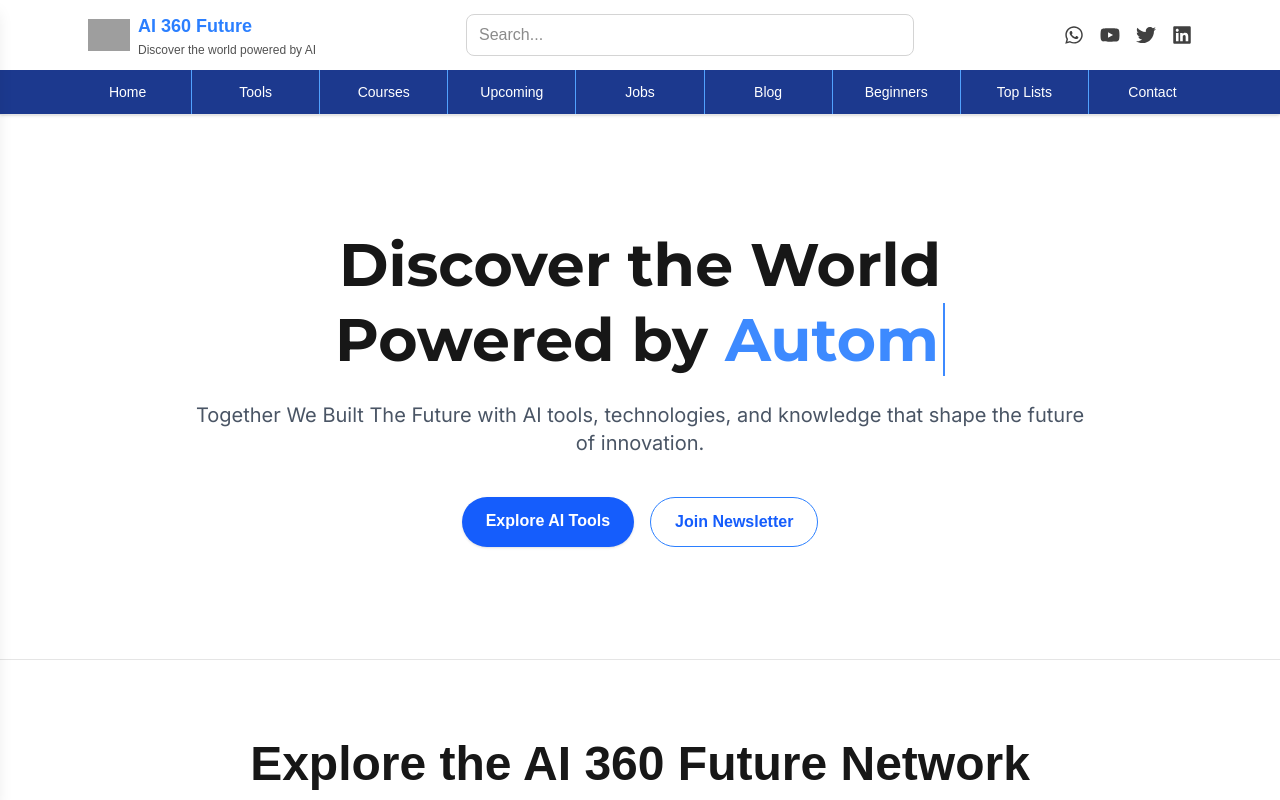
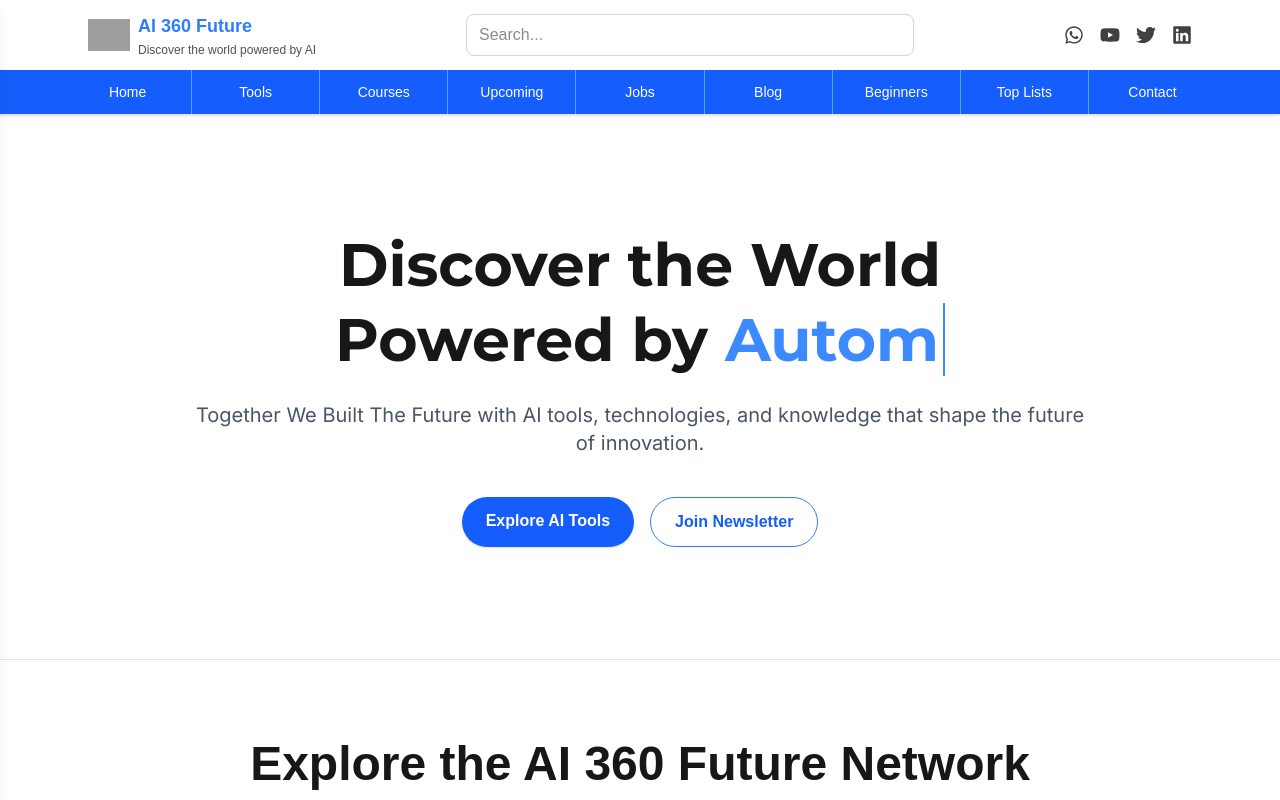
Before and after one commit to ai360futureworld/ai360futureworld, a Next.js app: page / in a window 1280 px wide. Shown: the top 800 px of the page. Built offline with nearby package versions, Linux system fonts and the light colour scheme; grey boxes are pictures that could not be loaded.

Commit message:
Added Hero Section with typewriter effect

```diff
--- a/components/Header.tsx
+++ b/components/Header.tsx
@@ -91,7 +91,7 @@ export default function Header() {
       </div>
 
       {/* === Bottom Nav (Desktop) === */}
-      <nav className="hidden md:block bg-blue-900">
+      <nav className="hidden md:block bg-blue-600">
         <div className="max-w-6xl mx-auto">
           <ul className="flex justify-between text-white font-montserrat text-sm">
             {navLinks.map((link) => (
```
